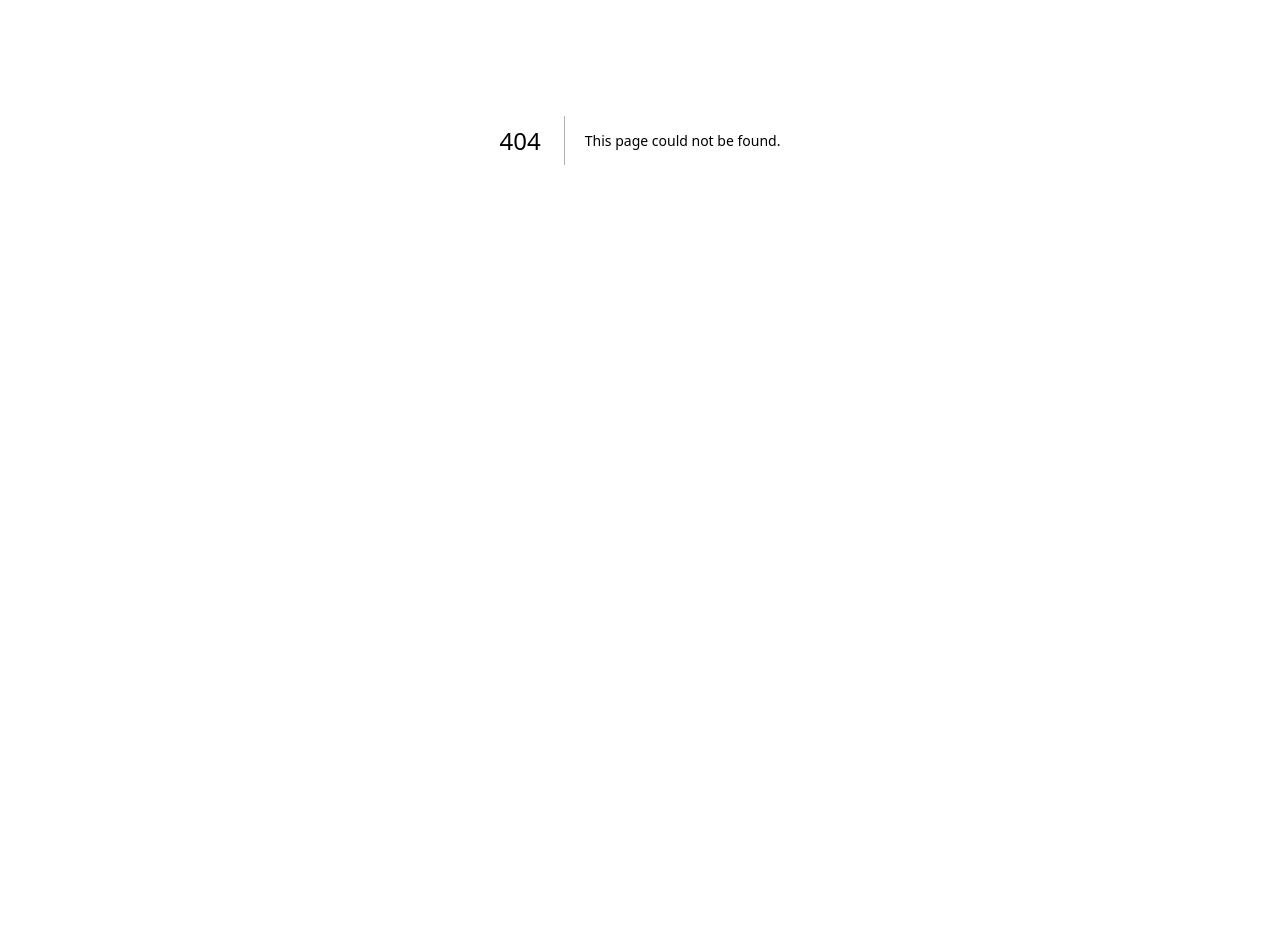
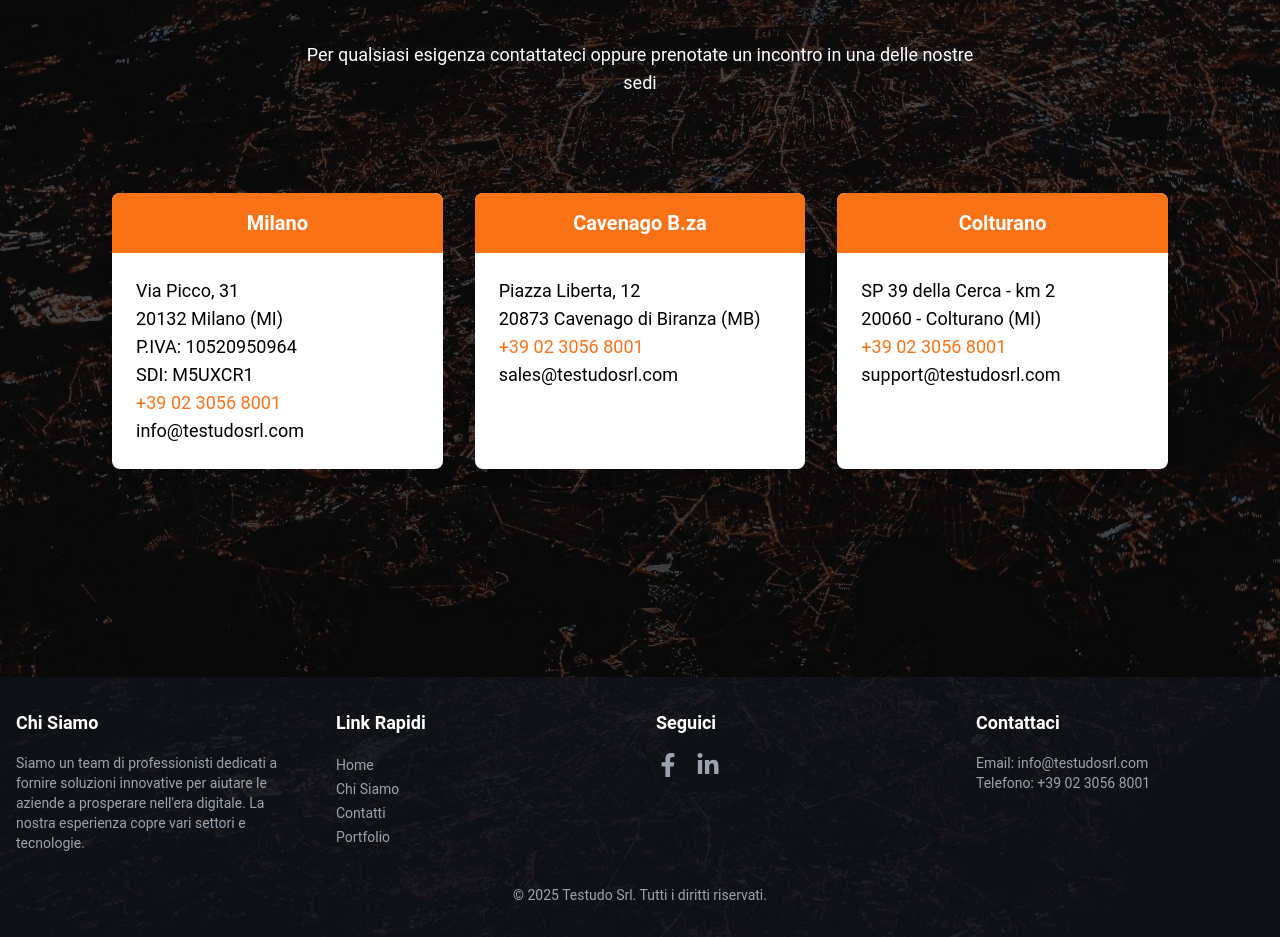
Before and after one commit to TestudoSrl/testudo-website, a Next.js app: page /contact in a window 1280 px wide. Before the commit this address had no page. Shown: the part 260-1197 px from the top of the page. Before the commit the page ends 800 px from the top, so only its background shows below. Built offline with nearby package versions, Linux system fonts and the light colour scheme.

Commit message:
Contact page e footer

```diff
--- /dev/null
+++ b/app/contact/page.tsx
@@ -0,0 +1,81 @@
+import Navbar from "@/components/navbar";
+import Footer from "@/components/footer";
+export default function Contact() {
+  return (
+    <>
+      <div className="bg-cover bg-center bg-no-repeat bg-[url('/images/attivitaBG.jpg')] min-h-screen">
+        <div className="relative z-10 text-white">
+          <div className="absolute inset-0 bg-black bg-opacity-50"></div>
+          <Navbar />
+        </div>
+
+        <div className="relative w-full bg-cover bg-center bg-no-repeat min-h-screen">
+          <div className="absolute inset-0 bg-black bg-opacity-50"></div>
+          <div className="relative z-10 text-white px-8 md:px-20 py-20 text-center">
+            <h1 className="text-7xl font-bold leading-tight mb-6">CONTATTI</h1>
+            <p className="text-lg max-w-2xl mx-auto mb-8">
+              Per qualsiasi esigenza contattateci oppure prenotate un incontro in una delle nostre sedi
+            </p>
+
+            {/* Contact Information Cards */}
+            <div className="max-w-7xl mx-auto px-8 py-16 grid grid-cols-1 sm:grid-cols-2 lg:grid-cols-3 gap-8">
+              {/* Phone Number Card */}
+              <div className="bg-white text-black rounded-lg shadow-lg overflow-hidden">
+                <div className="bg-orange-500 text-white p-4">
+                  <h3 className="text-xl font-semibold">Milano</h3>
+                </div>
+                <div className="p-6">
+                  <p className="text-lg text-left">
+                    <a href="tel:+390230568001" className="">
+                      Via Picco, 31 <br />
+                      20132 Milano (MI) <br />
+                      P.IVA: 10520950964 <br />
+                      SDI: M5UXCR1 <br />
+                      <p className="text-orange-500 hover:underline">+39 02 3056 8001</p>                     <span className="block">info@testudosrl.com</span>
+                    </a>
+                  </p>
+                </div>
+              </div>
+
+              {/* Street Name Card */}
+              <div className="bg-white text-black rounded-lg shadow-lg overflow-hidden">
+                <div className="bg-orange-500 text-white p-4">
+                  <h3 className="text-xl font-semibold">Cavenago B.za</h3>
+                </div>
+                <div className="p-6">
+                  <p className="text-lg text-left">
+                  Piazza Liberta, 12 <br />
+                20873 Cavenago di Biranza (MB) <br />
+
+                <p className="text-orange-500 hover:underline">+39 02 3056 8001</p>                 sales@testudosrl.com
+                  </p>
+                </div>
+              </div>
+
+              {/* Email Card */}
+              <div className="bg-white text-black rounded-lg shadow-lg overflow-hidden">
+                <div className="bg-orange-500 text-white p-4">
+                  <h3 className="text-xl font-semibold">Colturano</h3>
+                </div>
+                <div className="p-6">
+                  <p className="text-lg text-left">
+                    <a href="mailto:info@tuaazienda.com" className="">
+                    SP 39 della Cerca - km 2 <br />
+                    20060 - Colturano (MI) <br />
+                    <p className="text-orange-500 hover:underline">+39 02 3056 8001</p>
+                    support@testudosrl.com
+                    </a>
+                  </p>
+                </div>
+              </div>
+            </div>
+          </div>
+                          <Footer/>
+
+        </div>
+
+      </div>
+
+    </>
+  );
+}
--- a/app/page.tsx
+++ b/app/page.tsx
@@ -6,6 +6,8 @@
 import { MdOutlineTimeToLeave, MdOutlineTimer } from "react-icons/md";
 import { BsPlugin } from "react-icons/bs";
 import SlideInDiv from "@/components/MainSlideAnimation";
+import Footer from "@/components/footer"
+
 
 export default function Home() {
   return (
@@ -188,7 +190,7 @@
 </div>
 
 </div>
-
+    <Footer/>
     </>
   );
 }
--- /dev/null
+++ b/components/footer.tsx
@@ -0,0 +1,78 @@
+'use client'
+
+import Link from 'next/link';
+import { FaFacebookF, FaTwitter, FaLinkedinIn, FaInstagram } from 'react-icons/fa'; // Puoi installare react-icons
+
+const Footer = () => {
+  return (
+    <footer className="bg-gray-800 text-white py-8 mt-16 relative">
+      {/* Sfondo con sovrapposizione scura */}
+      <div className="absolute inset-0 bg-cover bg-center opacity-30"
+        style={{ backgroundImage: 'url("/images/attivitaBG.jpg")' }}></div>
+      <div className="absolute inset-0 bg-black opacity-50"></div>
+
+      <div className="max-w-7xl mx-auto px-4 relative z-10">
+        <div className="grid grid-cols-1 sm:grid-cols-2 lg:grid-cols-4 gap-8">
+          {/* Sezione Chi Siamo */}
+          <div>
+            <h3 className="text-lg font-semibold mb-4">Chi Siamo</h3>
+            <p className="text-sm text-gray-400">
+              Siamo un team di professionisti dedicati a fornire soluzioni innovative per aiutare le aziende a prosperare nell'era digitale. La nostra esperienza copre vari settori e tecnologie.
+            </p>
+          </div>
+
+          {/* Link Rapidi */}
+          <div>
+            <h3 className="text-lg font-semibold mb-4">Link Rapidi</h3>
+            <ul>
+              <li>
+                <Link href="/" className="text-sm text-gray-400 hover:text-orange-400">Home</Link>
+              </li>
+              <li>
+                <Link href="/about" className="text-sm text-gray-400 hover:text-orange-400">Chi Siamo</Link>
+              </li>
+              <li>
+                <Link href="/contact" className="text-sm text-gray-400 hover:text-orange-400">Contatti</Link>
+              </li>
+              <li>
+                <Link href="/portfolio" className="text-sm text-gray-400 hover:text-orange-400">Portfolio</Link>
+              </li>
+            </ul>
+          </div>
+
+          {/* Link ai Social Media */}
+          <div>
+            <h3 className="text-lg font-semibold mb-4">Seguici</h3>
+            <div className="flex space-x-4">
+              <Link href="https://facebook.com" target="_blank" className="text-gray-400 hover:text-orange-400">
+                <FaFacebookF size={24} />
+              </Link>
+              <Link href="https://linkedin.com" target="_blank" className="text-gray-400 hover:text-orange-400">
+                <FaLinkedinIn size={24} />
+              </Link>
+            </div>
+          </div>
+
+          {/* Sezione Contatti */}
+          <div>
+            <h3 className="text-lg font-semibold mb-4">Contattaci</h3>
+            <p className="text-sm text-gray-400">
+              Email: <a href="mailto:info@tuaazienda.com" className="text-gray-400 hover:text-orange-400">info@testudosrl.com</a>
+            </p>
+            <p className="text-sm text-gray-400">
+              Telefono: <a href="tel:+123456789" className="text-gray-400 hover:text-orange-400">+39 02 3056 8001
+</a>
+            </p>
+          </div>
+        </div>
+
+        {/* Sezione Copyright */}
+        <div className="text-center text-sm text-gray-400 mt-8">
+          <p>© {new Date().getFullYear()} Testudo Srl. Tutti i diritti riservati.</p>
+        </div>
+      </div>
+    </footer>
+  );
+};
+
+export default Footer;
--- a/components/navbar.tsx
+++ b/components/navbar.tsx
@@ -27,8 +27,8 @@
 
   return (
     <nav
-      className={`sticky top-0 border-b border-white border-opacity-50 p-10
-        transition-all duration-500 ease-in-out
+      className={`sticky top-0 z-50 w-full border-b border-white border-opacity-50 p-10
+        transition-all duration-300 ease-in-out
         ${scrolled ? 'bg-white text-black shadow-md' : 'bg-transparent text-white'}`}
     >
       <div className="max-w-7xl mx-auto flex justify-between items-center">
--- a/package.json
+++ b/package.json
@@ -9,6 +9,7 @@
     "lint": "next lint"
   },
   "dependencies": {
+    "@react-google-maps/api": "^2.20.5",
     "next": "15.1.4",
     "react": "^19.0.0",
     "react-dom": "^19.0.0",
```
Also changed, not shown: public/images/contactBG.jpg (added), 1 other file (tests, documents, lock files or other folders).
